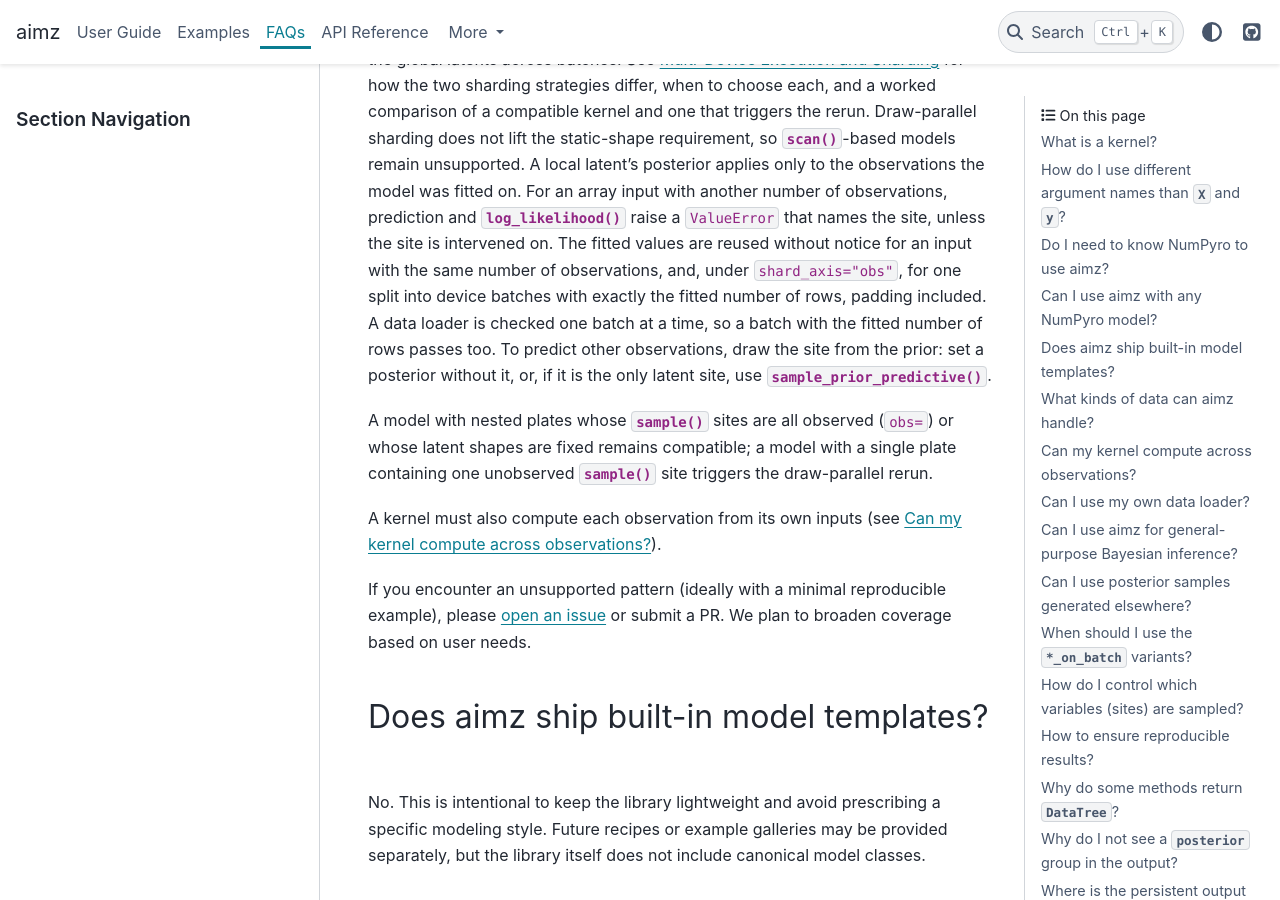
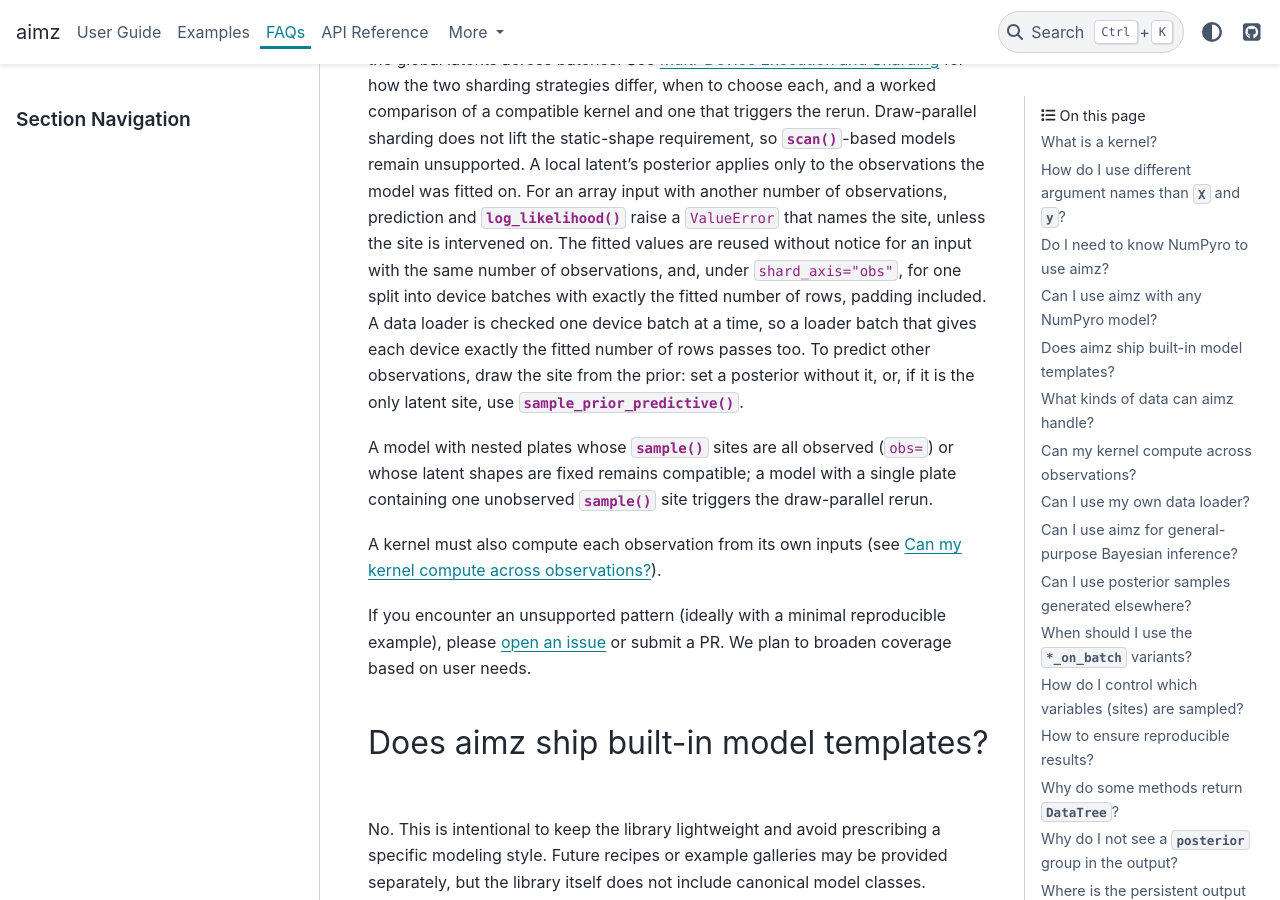
Before and after one commit to markean/aimz, a Sphinx documentation site: the page built from docs/source/faq.rst, in a window 1280 px wide and 900 px high, scrolled down 2098 px. Built offline with Sphinx 7.4.7 and the PyData theme 0.15.4, drawn with Linux system fonts in a browser that asks for light colours.

Commit message:
Say that a data loader is checked per device batch, and state the silent cases the check replaces more broadly. Fix #455.

```diff
--- a/docs/source/faq.rst
+++ b/docs/source/faq.rst
@@ -70,7 +70,7 @@ Draw-parallel sharding does not lift the static-shape requirement, so :external:
 A local latent's posterior applies only to the observations the model was fitted on.
 For an array input with another number of observations, prediction and :meth:`~aimz.ImpactModel.log_likelihood` raise a ``ValueError`` that names the site, unless the site is intervened on.
 The fitted values are reused without notice for an input with the same number of observations, and, under ``shard_axis="obs"``, for one split into device batches with exactly the fitted number of rows, padding included.
-A data loader is checked one batch at a time, so a batch with the fitted number of rows passes too.
+A data loader is checked one device batch at a time, so a loader batch that gives each device exactly the fitted number of rows passes too.
 To predict other observations, draw the site from the prior: set a posterior without it, or, if it is the only latent site, use :meth:`~aimz.ImpactModel.sample_prior_predictive`.
 
 A model with nested plates whose :external:func:`~numpyro.primitives.sample` sites are all observed (``obs=``) or whose latent shapes are fixed remains compatible; a model with a single plate containing one unobserved :external:func:`~numpyro.primitives.sample` site triggers the draw-parallel rerun.
```
Also changed, not shown: CHANGELOG.md (+1 -1 lines).
